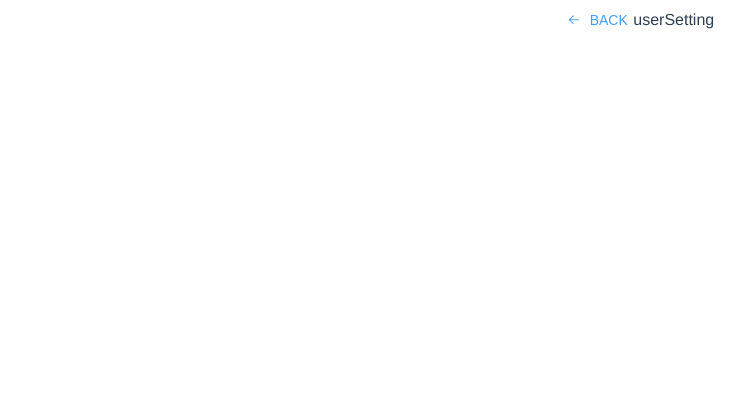
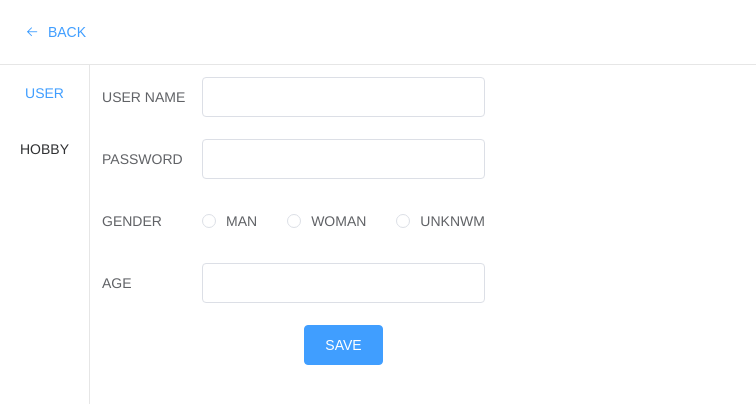
Before and after one commit to ginnotama/LibraryProject, a Vue app in the folder book-manager/: page /#/setting in a window 1280 px wide. Shown: the top 404 px of the page, without its empty margins (0-756 px from the left). Built offline with nearby package versions, Linux system fonts and the light colour scheme.

Commit message:
完成管理其个人资料和阅读偏好页面

```diff
--- a/book-manager/src/view/UserSetting.vue
+++ b/book-manager/src/view/UserSetting.vue
@@ -1,20 +1,120 @@
 <template>
-  <div>
-    <el-button icon="el-icon-back" type="text" @click="goBook"> BACK</el-button>
-    userSetting
+  <div class="user-setting">
+    <div class="user-header">
+      <el-button icon="el-icon-back" type="text" @click="goBook"> BACK</el-button>
+    </div>
+    <div class="user-body">
+      <el-menu :default-active="activeIndex" class="el-menu-demo" @select="handleSelect">
+        <el-menu-item index="personalInformation">USER</el-menu-item>
+        <el-menu-item index="preferences">HOBBY</el-menu-item>
+      </el-menu>
+
+      <div v-show="activeIndex==='personalInformation'" class="user-body-form">
+        <el-form ref="form" :model="userFrom" label-position="left" label-width="100px">
+          <el-form-item label="USER NAME">
+            <el-input v-model="userFrom.name"></el-input>
+          </el-form-item>
+          <el-form-item label="PASSWORD">
+            <el-input v-model="userFrom.password" show-password></el-input>
+          </el-form-item>
+          <el-form-item label="GENDER">
+              <el-radio v-model="userFrom.gender" label="1">MAN</el-radio>
+              <el-radio v-model="userFrom.gender" label="2">WOMAN</el-radio>
+              <el-radio v-model="userFrom.gender" label="3">UNKNWM</el-radio>
+          </el-form-item>
+          <el-form-item label="AGE">
+            <el-input v-model="userFrom.age" type="number"></el-input>
+          </el-form-item>
+          <el-form-item>
+            <el-button type="primary" @click="save">SAVE</el-button>
+            <!-- <el-button>取消</el-button> -->
+          </el-form-item>
+        </el-form>
+      </div>
+
+      <div v-show="activeIndex==='preferences'" class="user-body-form">
+        <el-form ref="form" :model="hobbyFrom" label-position="left" label-width="120px">
+          <el-form-item label="BOOK PREFERENCES">
+            <el-checkbox-group v-model="hobbyFrom.checkedHobby" @change="handleCheckedCitiesChange">
+              <el-checkbox v-for="hobby in hobbys" :label="hobby" :key="hobby">{{hobby}}</el-checkbox>
+            </el-checkbox-group>
+          </el-form-item>
+          <el-form-item>
+            <el-button type="primary" @click="save">SAVE</el-button>
+            <!-- <el-button>取消</el-button> -->
+          </el-form-item>
+        </el-form>
+      </div>
+    </div>
   </div>
 </template>
 
 <script>
 export default {
+
+  data: function () {
+    return {
+      activeIndex: 'personalInformation',
+      userFrom: {
+        name: '',
+        password: '',
+        age: '',
+        gender: ''
+      },
+      hobbyFrom: {
+        checkedHobby: ['Philosophy', 'Art'],
+        password: '',
+        age: '',
+        gender: ''
+      },
+      hobbys: ['Philosophy', 'Religion', 'SocialSciences', 'Agricultural Science', 'Technology', 'Transportation', 'Aviation and aerospace',
+      'Politics', 'Law', 'Military', 'Astronomy', 'Earth Sciences', 'Biological Sciences', 'Medicine',
+      'Language and literature', 'Art', 'History', 'Geography', 'Natural sciences', 'Mathematical Science', 'Chemistry',
+      'Environmental science', 'Safety science', 'Comprehensive books'
+      ]
+    }
+  },
   methods: {
     goBook() {
       this.$router.replace({ path: '/book' });
+    },
+    save() {
+      console.log(123);
+
+    },
+    handleSelect(key) {
+      this.activeIndex = key;
+      // console.log(key,s keyPath);
+    },
+    handleCheckedCitiesChange(value) {
+      console.log(value);
+
     }
   }
 }
 </script>
 
-<style>
+<style scoped>
+  .user-setting{
+    width: 100vw;
+    height: 100vh;
+    overflow: hidden;
+    display: flex;
+    flex-direction: column;
+  }
+  .user-header {
+    padding: 12px 24px;
+    display: flex;
+    border-bottom: solid 1px #e6e6e6;
+  }
+  .user-body {
+    flex: 1;
+    display: flex;
+    flex-direction: row;
+  }
 
+  .user-body-form {
+    height: 100%;
+    padding: 12px;
+  }
 </style>
```
